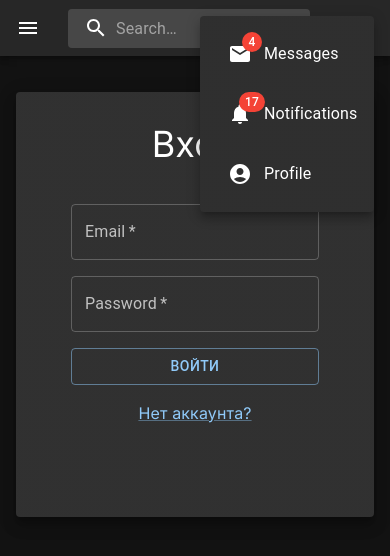
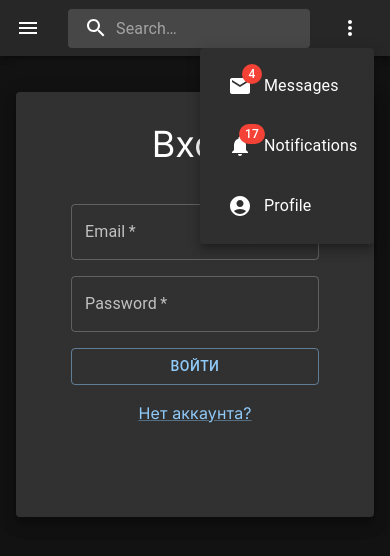
Before and after one commit to nagaev1/messanger-next-js, a Next.js app in the folder client/: page /login in a window 390 px wide. Both pictures are taken after a click on the button 350 px from the left and 28 px from the top of the page. Shown: the top 556 px of the page. Built offline with nearby package versions, Linux system fonts and the light colour scheme.

Commit message:
log and reg form now use same layoute

```diff
--- /dev/null
+++ b/client/app/(userForm)/layout.jsx
@@ -0,0 +1,13 @@
+import Container from '@mui/material/Container'
+import Paper from '@mui/material/Paper';
+
+export default function FormLayout ({ children }) {
+
+    return (
+        <Container maxWidth="sm" className='mt-9'>
+            <Paper elevation={10} className=" w-full py-8"  >
+                {children}
+            </Paper>
+        </Container>
+    )
+}
--- a/client/app/reg/page.jsx
+++ b/client/app/(userForm)/login/page.jsx
@@ -1,7 +1,4 @@
-
 "use client"
-import Container from '@mui/material/Container'
-import Paper from '@mui/material/Paper';
 import TextField from '@mui/material/TextField';
 import Stack from '@mui/material/Stack';
 import Button from '@mui/material/Button';
@@ -18,7 +15,7 @@ export default function () {
         e.preventDefault()
 
         const formData = new FormData(e.target)
-        axios.post("/api/users/reg", formData ,{
+        axios.post("/api/users/log", formData ,{
             headers: {
                 'Content-Type': 'application/json',
                 'ngrok-skip-browser-warning':true
@@ -41,21 +38,21 @@ export default function () {
             })
     }
 
+
+
+
     return (
-        <Container maxWidth="sm" className='mt-9'>
-            <Paper elevation={10} className=" w-full py-8">
-                <h1 className='text-center text-4xl'>Регистрация</h1>
+        <div>
+            <h1 className='text-center text-4xl'>Вход</h1>
             <form onSubmit={handleSubmit} className='py-10'>
                 <Stack spacing={2} className="min-w-max w-2/3 m-auto">
                     <TextField label="Email" name="email" type="email" required/>
-                        <TextField label="Login" name="login" required/>
-                        <TextField label="Password" name='pass' id="pass" type="password" required/>
-                        <Button type='submit' variant='outlined'>Зарегестрироваться</Button>
-                        <Link className='text-center' href="/login">Уже есть аккаунт?</Link>
+                    <TextField label="Password" name="pass" type="password" required/>
+                    <Button type='submit' variant='outlined'>Войти</Button>
+                    <Link className='text-center' href="/reg">Нет аккаунта?</Link>
                     <div className='h-1'>{message}</div>
                 </Stack>
             </form>
-            </Paper>
-        </Container>
+        </div>
     )
 }
--- a/client/app/login/page.jsx
+++ b/client/app/(userForm)/reg/page.jsx
@@ -1,6 +1,5 @@
+
 "use client"
-import Container from '@mui/material/Container'
-import Paper from '@mui/material/Paper';
 import TextField from '@mui/material/TextField';
 import Stack from '@mui/material/Stack';
 import Button from '@mui/material/Button';
@@ -17,7 +16,7 @@ export default function () {
         e.preventDefault()
 
         const formData = new FormData(e.target)
-        axios.post("/api/users/log", formData ,{
+        axios.post("/api/users/reg", formData ,{
             headers: {
                 'Content-Type': 'application/json',
                 'ngrok-skip-browser-warning':true
@@ -40,23 +39,19 @@ export default function () {
             })
     }
 
-
-
-
     return (
-        <Container maxWidth="sm" className='mt-9'>
-            <Paper elevation={10} className=" w-full py-8"  >
-                <h1 className='text-center text-4xl'>Вход</h1>
+        <div>
+            <h1 className='text-center text-4xl'>Регистрация</h1>
             <form onSubmit={handleSubmit} className='py-10'>
                 <Stack spacing={2} className="min-w-max w-2/3 m-auto">
                     <TextField label="Email" name="email" type="email" required/>
-                        <TextField label="Password" name="pass" type="password" required/>
-                        <Button type='submit' variant='outlined'>Войти</Button>
-                        <Link className='text-center' href="/reg">Нет аккаунта?</Link>
+                    <TextField label="Login" name="login" required/>
+                    <TextField label="Password" name='pass' id="pass" type="password" required/>
+                    <Button type='submit' variant='outlined'>Зарегестрироваться</Button>
+                    <Link className='text-center' href="/login">Уже есть аккаунт?</Link>
                     <div className='h-1'>{message}</div>
                 </Stack>
             </form>
-            </Paper>
-        </Container>
+        </div>
     )
 }
--- a/client/app/components/layouts/nav.jsx
+++ b/client/app/components/layouts/nav.jsx
@@ -16,6 +16,7 @@ import MailIcon from '@mui/icons-material/Mail';
 import NotificationsIcon from '@mui/icons-material/Notifications';
 import DarkModeIcon from '@mui/icons-material/DarkMode'
 import MoreIcon from '@mui/icons-material/MoreVert';
+import { useRouter } from 'next/navigation';
 
 const Search = styled('div')(({ theme }) => ({
   position: 'relative',
@@ -59,6 +60,8 @@ const StyledInputBase = styled(InputBase)(({ theme }) => ({
 
 export default function Nav(props) {
 
+  const { push } = useRouter();
+
   const [anchorEl, setAnchorEl] = React.useState(null);
   const [mobileMoreAnchorEl, setMobileMoreAnchorEl] = React.useState(null);
 
@@ -85,6 +88,7 @@ export default function Nav(props) {
   const menuId = 'primary-search-account-menu';
   const renderMenu = (
     <Menu
+      className='mt-8'
       anchorEl={anchorEl}
       anchorOrigin={{
         vertical: 'top',
@@ -99,14 +103,16 @@ export default function Nav(props) {
       open={isMenuOpen}
       onClose={handleMenuClose}
     >
-      <MenuItem onClick={handleMenuClose}>Profile</MenuItem>
-      <MenuItem onClick={handleMenuClose}>My account</MenuItem>
+      <MenuItem onClick={() => push("/reg")}>Зарегестрироваться</MenuItem>
+      <MenuItem onClick={() => push("/login")}>Войти</MenuItem>
+      <MenuItem onClick={() => push("/user/me")}>Профиль</MenuItem>
     </Menu>
   );
 
   const mobileMenuId = 'primary-search-account-menu-mobile';
   const renderMobileMenu = (
     <Menu
+      className='mt-8'
       anchorEl={mobileMoreAnchorEl}
       anchorOrigin={{
         vertical: 'top',
```
Lines whose indentation alone changed are shown as unchanged.
